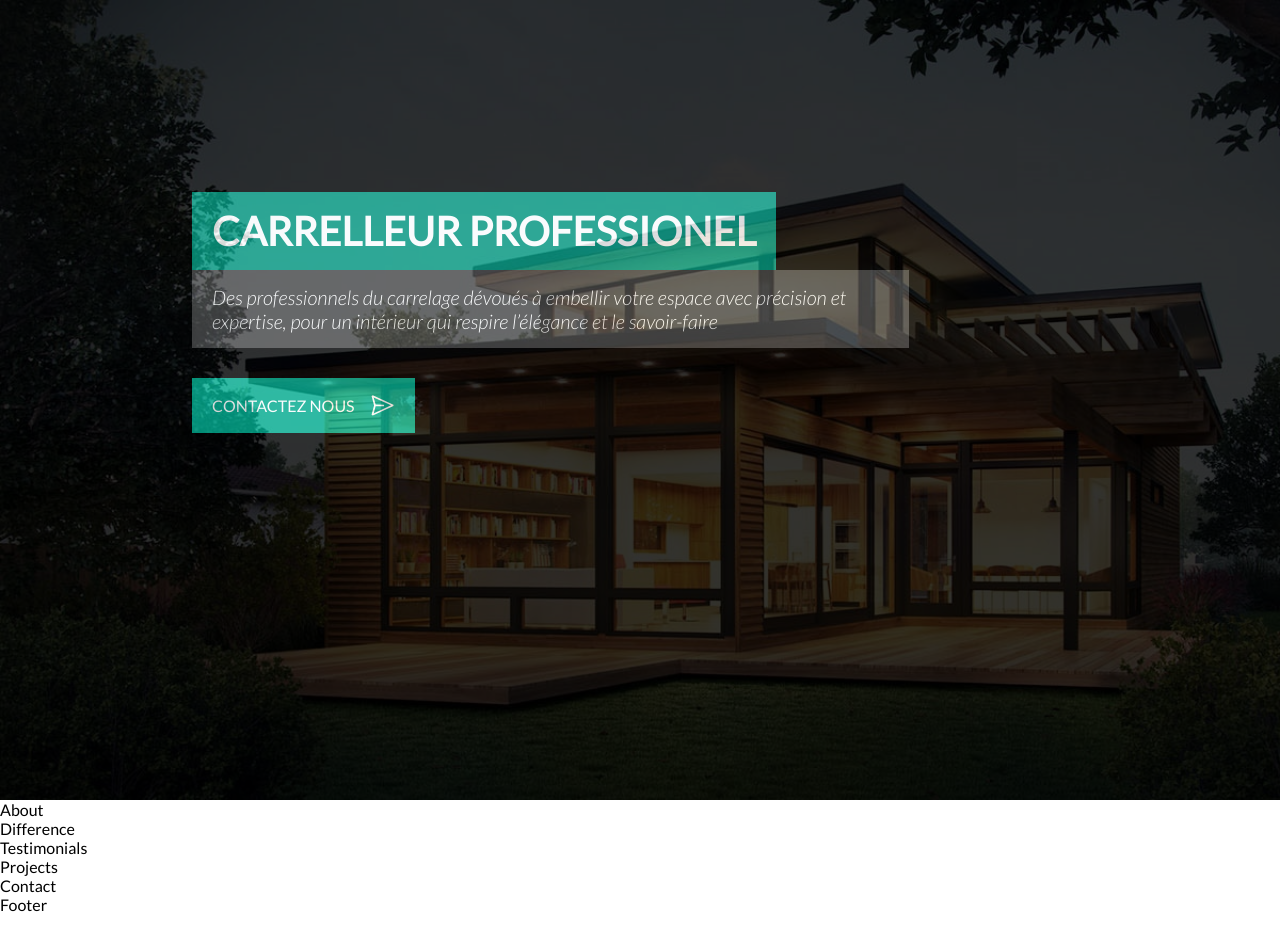
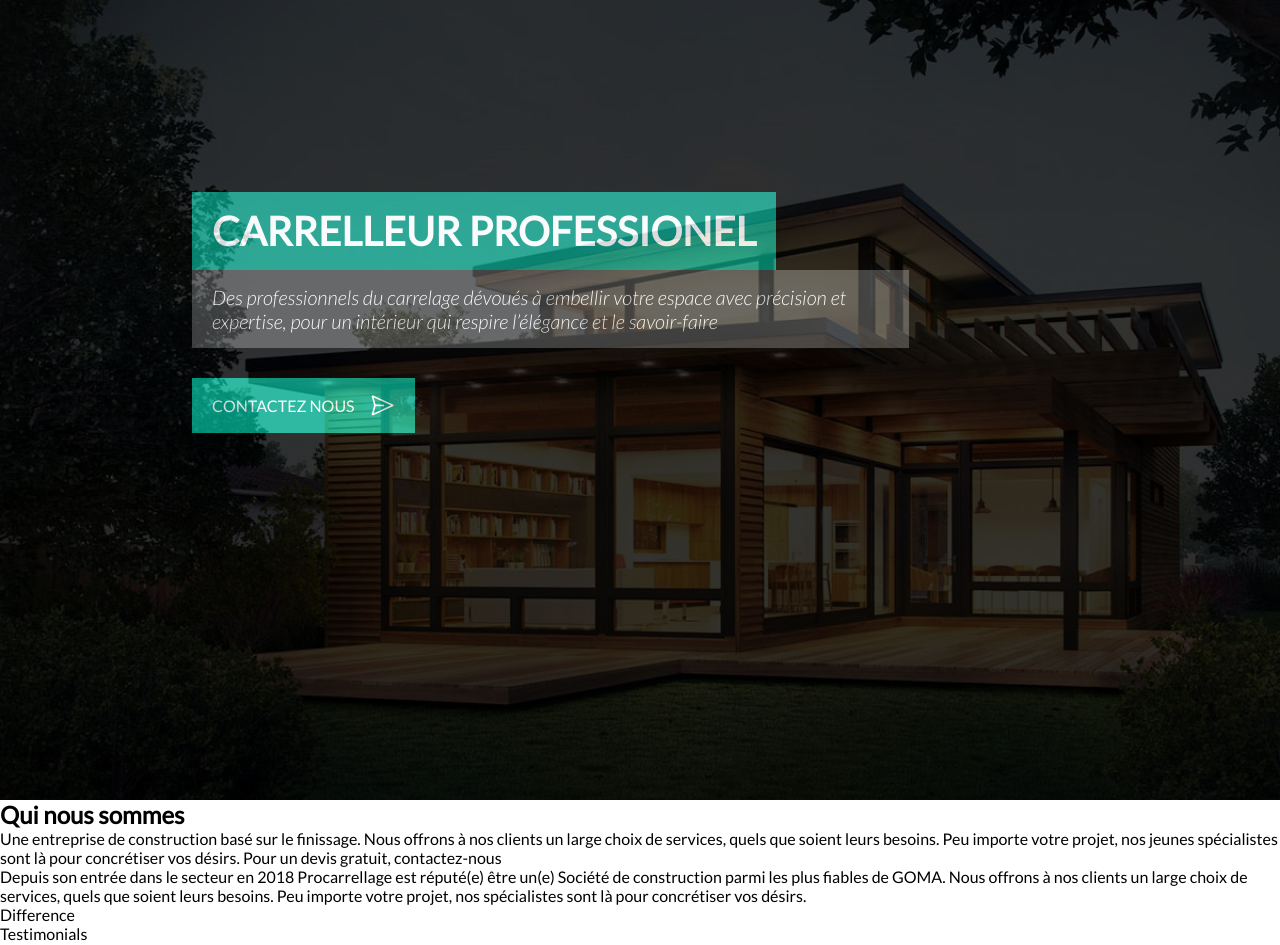
Before and after one commit to dieum512/Pro-carrellage, a React (Create React App) app: page / in a window 1280 px wide. Shown: the top 945 px of the page. Before the commit the page ends 914 px from the top, so only its background shows below. Built offline with nearby package versions, Linux system fonts and the light colour scheme.

Commit message:
Create the about page

```diff
--- a/src/components/About/About.jsx
+++ b/src/components/About/About.jsx
@@ -2,7 +2,24 @@ import React from 'react';
 import './about.css';
 
 const About = () => (
-  <div>About</div>
+  <>
+    <div className="about__container">
+        <h2>Qui <span> nous sommes</span></h2>
+        <p>
+            Une entreprise de construction basé sur le finissage.
+            Nous offrons à nos clients un large choix de services,
+            quels que soient leurs besoins. Peu importe votre projet,
+            nos jeunes spécialistes sont là pour concrétiser vos désirs.
+            Pour un devis gratuit, contactez-nous
+        </p>
+        <p>
+            Depuis son entrée dans le secteur en 2018 Procarrellage est réputé(e) être un(e) Société de construction
+            parmi les plus fiables de GOMA. Nous offrons à nos clients un large choix de services,
+            quels que soient leurs besoins. Peu importe votre projet,
+            nos spécialistes sont là pour concrétiser vos désirs.
+        </p>
+    </div>
+  </>
 );
 
 export default About;
```
